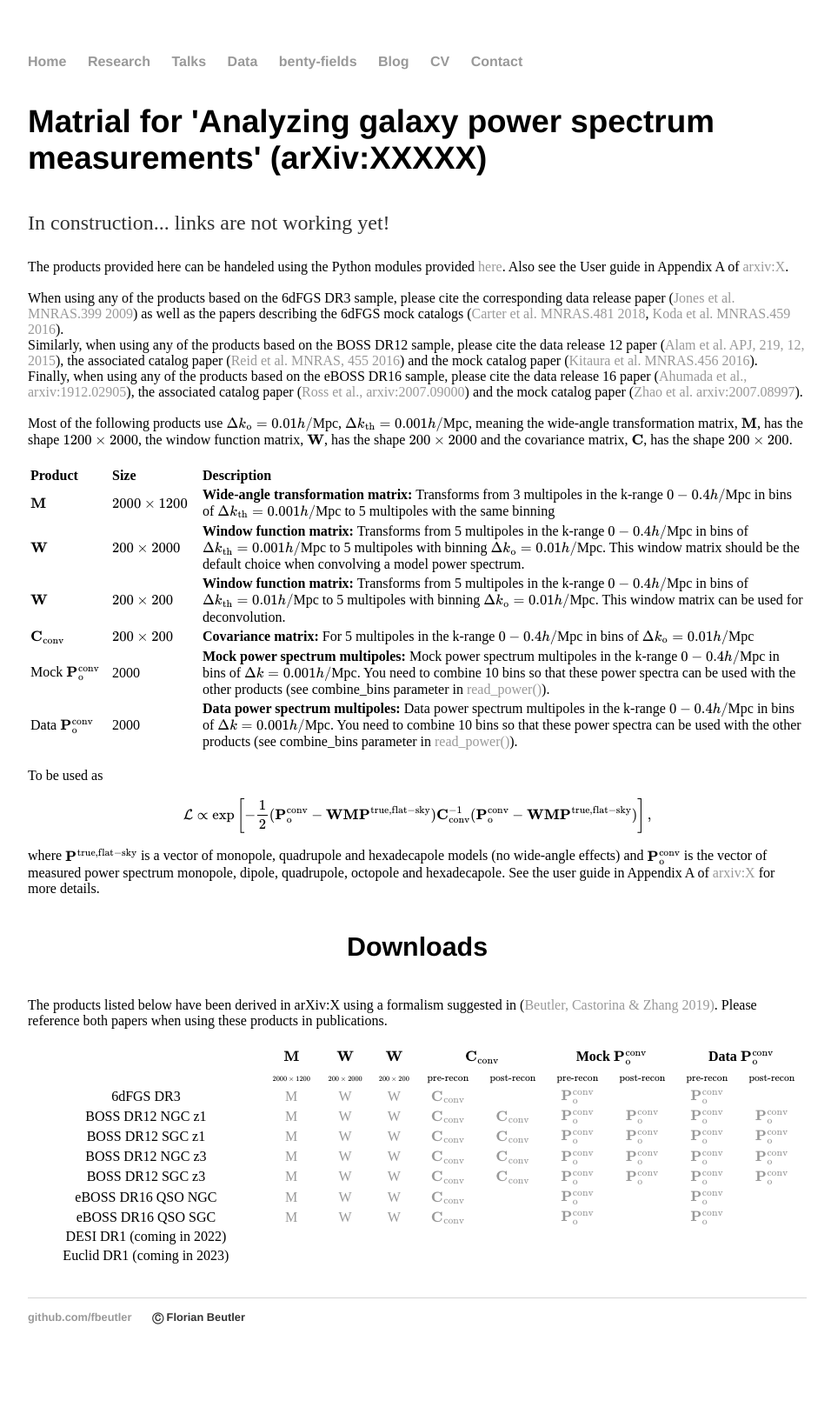
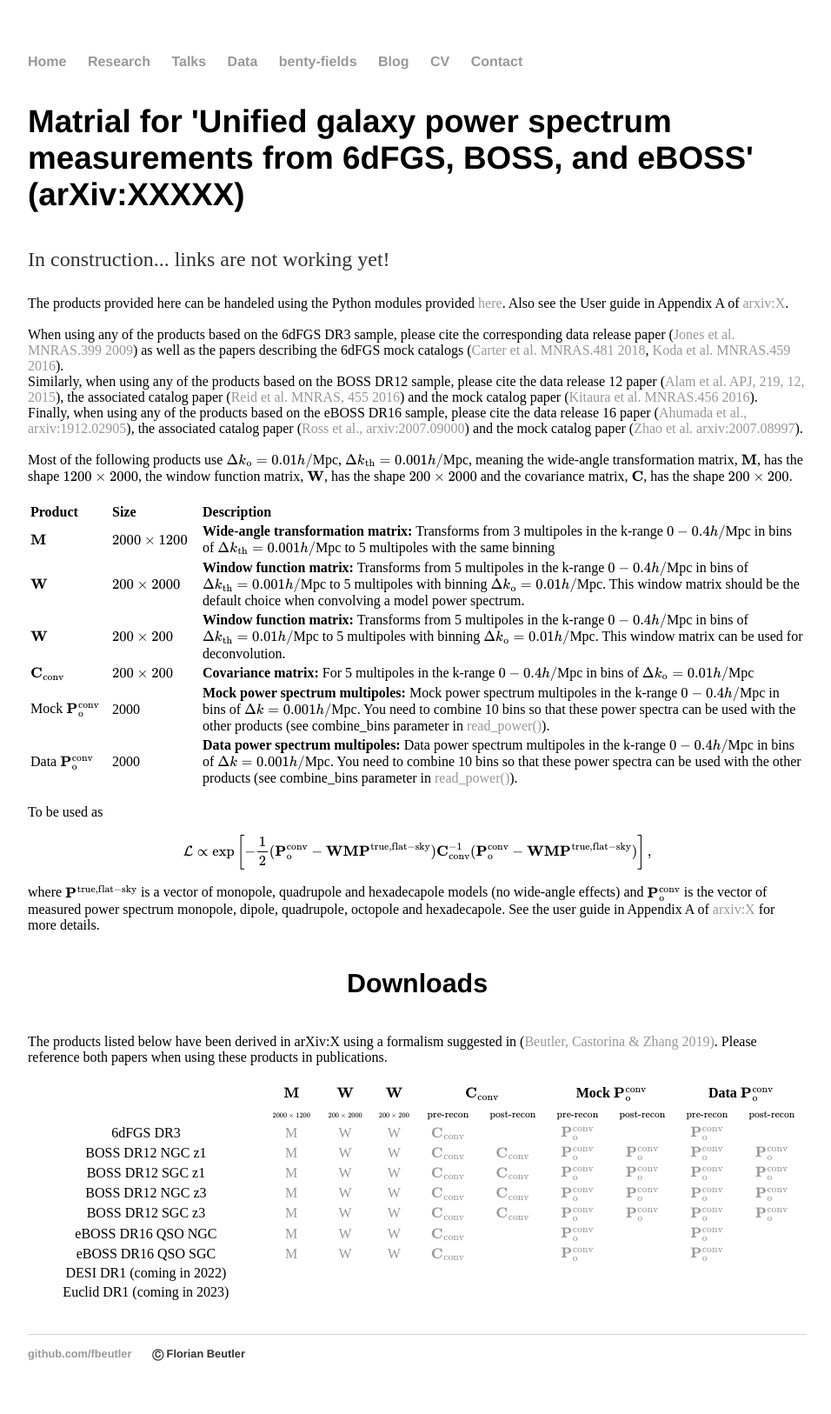
Before and after one commit to fbeutler/fbeutler.github.io, a Jekyll site: the page built from hub/deconv_paper.html, in a window 1280 px wide. Shown: the whole page at 87% size, without its empty margins (160-1116 px from the left). Built offline with Jekyll 4.4.1, drawn with Linux system fonts in a browser that asks for light colours; before the commit the page ends 1584 px from its top, so only the background shows below that.

Commit message:
Update deconv_paper.html

```diff
--- a/hub/deconv_paper.html
+++ b/hub/deconv_paper.html
@@ -3,7 +3,7 @@
 title: Some material
 ---
 <div>
-    <h3>Matrial for 'Analyzing galaxy power spectrum measurements' (arXiv:XXXXX)</h3>
+    <h3>Matrial for 'Unified galaxy power spectrum measurements from 6dFGS, BOSS, and eBOSS' (arXiv:XXXXX)</h3>
 
 	<p style="text-color=red;">In construction... links are not working yet!</p>
 
```
